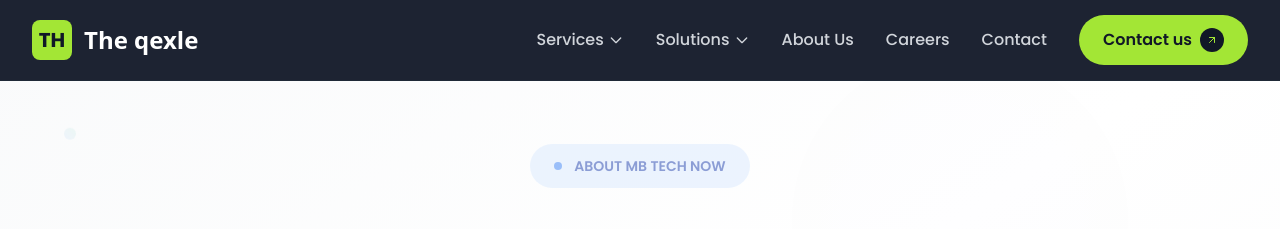
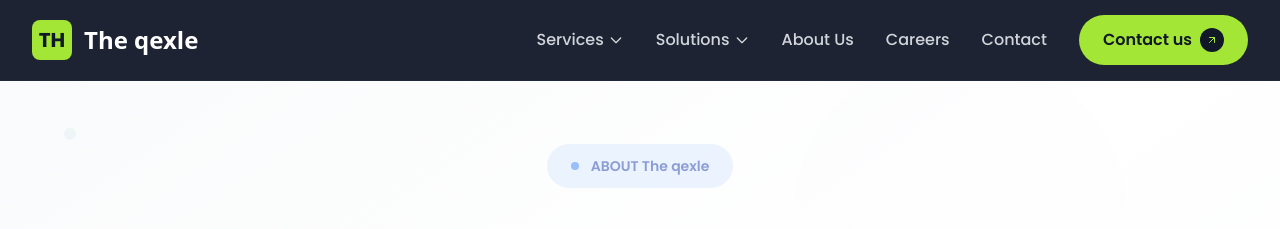
Before and after one commit to SusithD/Tech-Company-Website, a Nuxt app: page /about in a window 1280 px wide. Shown: the top 229 px of the page. Built offline with nearby package versions, Linux system fonts and the light colour scheme; a web font is replaced by a local one.

Commit message:
Update branding to The qexle across multiple components, including AboutHero, AchievementsSection, CompanyTimeline, LeadershipTeam, OurStory, and pages for improved consistency and user engagement.

```diff
--- a/components/AboutHero.vue
+++ b/components/AboutHero.vue
@@ -17,7 +17,7 @@
         <!-- Badge -->
         <div class="inline-flex items-center bg-blue-100 text-blue-800 px-6 py-3 rounded-full text-sm font-semibold mb-8 animate-pulse">
           <span class="w-2 h-2 bg-blue-500 rounded-full mr-3"></span>
-          ABOUT MB TECH NOW
+          ABOUT The qexle
         </div>
 
         <!-- Main Headline -->
--- a/components/AchievementsSection.vue
+++ b/components/AchievementsSection.vue
@@ -100,7 +100,7 @@
 
             <div class="space-y-6 text-lg text-gray-600 leading-relaxed">
               <p>
-                At MB Tech Now, we believe that <span class="font-semibold text-gray-800">great technology comes from great people</span>.
+                At The qexle, we believe that <span class="font-semibold text-gray-800">great technology comes from great people</span>.
                 Our culture is built on collaboration, continuous learning, and the shared mission to make a meaningful impact
                 through digital transformation.
               </p>
--- a/components/CompanyTimeline.vue
+++ b/components/CompanyTimeline.vue
@@ -150,7 +150,7 @@ const timeline = [
     quarter: 'Q3',
     icon: RocketLaunchIcon,
     title: 'Company Founded',
-    description: 'Michael Brown and Sarah Chen founded MB Tech Now with a vision to bridge the gap between cutting-edge technology and business transformation.',
+    description: 'Michael Brown and Sarah Chen founded The qexle with a vision to bridge the gap between cutting-edge technology and business transformation.',
     stats: [
       { value: '3', label: 'Founding Team' },
       { value: '$50K', label: 'Initial Investment' }
--- a/components/LeadershipTeam.vue
+++ b/components/LeadershipTeam.vue
@@ -131,7 +131,7 @@ const leaders = [
     position: 'CEO & Founder',
     initials: 'MB',
     avatarClass: 'bg-gradient-to-r from-blue-600 to-purple-600',
-    bio: 'Visionary leader with 20+ years in enterprise technology. Founded MB Tech Now with the mission to revolutionize digital transformation.',
+    bio: 'Visionary leader with 20+ years in enterprise technology. Founded The qexle with the mission to revolutionize digital transformation.',
     expertise: ['Digital Strategy', 'Enterprise Architecture', 'AI Innovation'],
     achievement: { value: '15+', label: 'Years Leadership' },
     status: 'Available'
--- a/components/OurStory.vue
+++ b/components/OurStory.vue
@@ -22,7 +22,7 @@
 
           <div class="space-y-6 text-lg text-gray-600 leading-relaxed">
             <p>
-              <span class="font-semibold text-gray-800">MB Tech Now began in 2009</span> with a simple yet powerful vision:
+              <span class="font-semibold text-gray-800">The qexle began in 2009</span> with a simple yet powerful vision:
               to bridge the gap between cutting-edge technology and business transformation. What started as a small team
               of passionate engineers has evolved into a global leader in digital transformation.
             </p>
--- a/pages/about.vue
+++ b/pages/about.vue
@@ -37,10 +37,10 @@
 
 <script setup>
 useSeoMeta({
-  title: 'About Us - MB Tech Now | Digital Transformation Leaders',
-  ogTitle: 'About Us - MB Tech Now | Digital Transformation Leaders',
-  description: 'Learn about MB Tech Now - a leading digital transformation company helping enterprises scale with cutting-edge technology solutions.',
-  ogDescription: 'Learn about MB Tech Now - a leading digital transformation company helping enterprises scale with cutting-edge technology solutions.',
+  title: 'About Us - The qexle | Digital Transformation Leaders',
+  ogTitle: 'About Us - The qexle | Digital Transformation Leaders',
+  description: 'Learn about The qexle - a leading digital transformation company helping enterprises scale with cutting-edge technology solutions.',
+  ogDescription: 'Learn about The qexle - a leading digital transformation company helping enterprises scale with cutting-edge technology solutions.',
   ogImage: '/og-image.jpg',
   twitterCard: 'summary_large_image',
 })
--- a/pages/index.vue
+++ b/pages/index.vue
@@ -31,8 +31,8 @@
 
 <script setup>
 useSeoMeta({
-  title: 'MB Tech Now - Digital Transformation Solutions',
-  ogTitle: 'MB Tech Now - Digital Transformation Solutions',
+  title: 'The qexle - Digital Transformation Solutions',
+  ogTitle: 'The qexle - Digital Transformation Solutions',
   description: 'Your Unified Platform for Digital Transformation. We are the catalyst for your enterprise\'s digital evolution.',
   ogDescription: 'Your Unified Platform for Digital Transformation. We are the catalyst for your enterprise\'s digital evolution.',
   ogImage: '/og-image.jpg',
```
